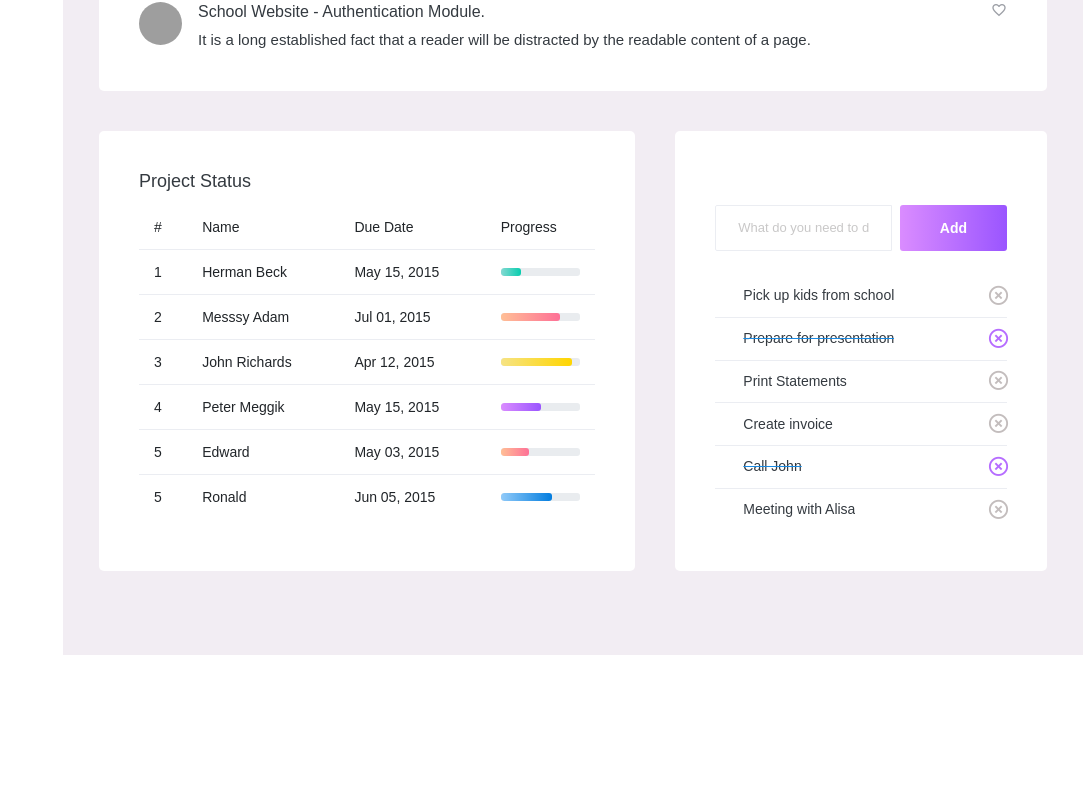
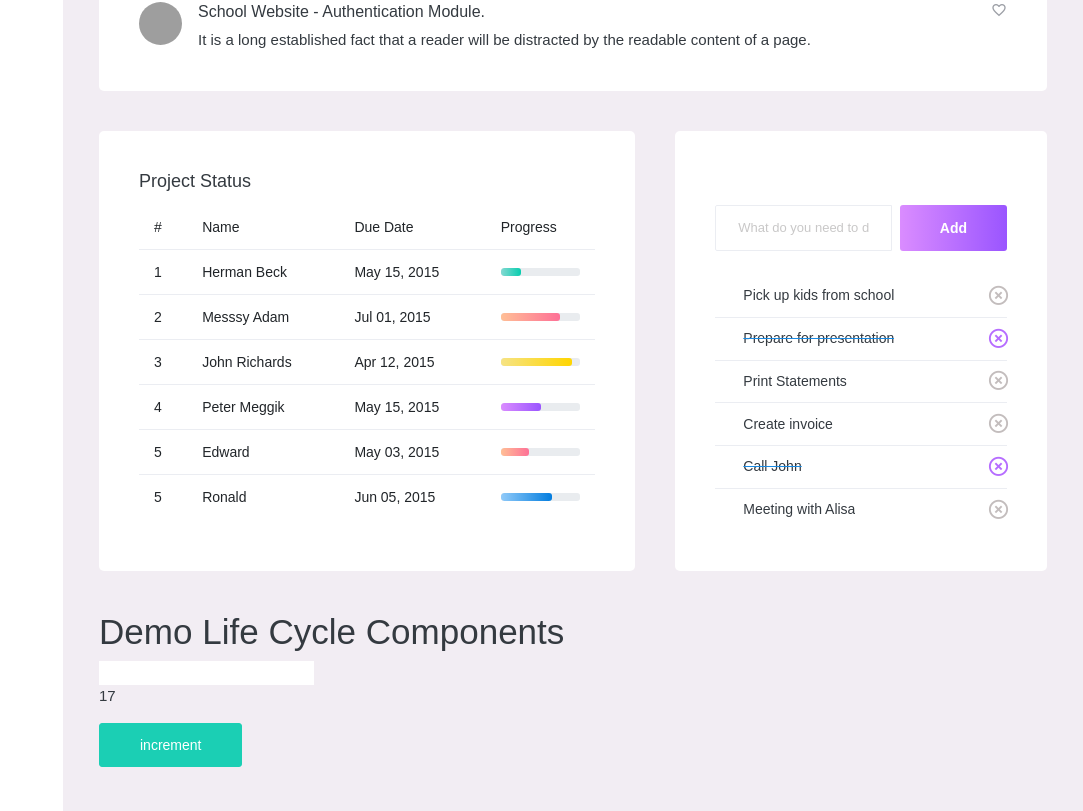
Before and after one commit to thanhbinh12i/learn-vuejs, a Vue app in the folder learn-vuex-form/: page / in a window 1280 px wide. Shown: the part 1533-2344 px from the top of the page, without its empty margins (197-1280 px from the left). Before the commit the page ends 2188 px from the top, so only its background shows below. Built offline with nearby package versions, Linux system fonts and the light colour scheme; grey boxes are pictures that could not be loaded; a web font is replaced by a local one.

Commit message:
[learn vuex] lifecycle

```diff
--- /dev/null
+++ b/learn-vuex-form/src/components/ChildLifeCycle.vue
@@ -0,0 +1,22 @@
+<template>
+  <h1>Child Life Cycle</h1>
+</template>
+
+<script>
+export default {
+  mounted() {
+    this.hello = setInterval(() => {
+      console.log("hello vuejs");
+    }, 1000);
+  },
+  beforeUnmount() {
+    clearInterval(this.hello);
+    console.log("beforeUnmount");
+  },
+  unmounted() {
+    console.log("unmounted");
+  },
+};
+</script>
+
+<style></style>
--- /dev/null
+++ b/learn-vuex-form/src/components/DemoLifeCycle.vue
@@ -0,0 +1,49 @@
+<template>
+  <div>
+    <h1>Demo Life Cycle Components</h1>
+    <input ref="myInput" type="text" />
+    <p>{{ count }}</p>
+    <button @click="handleIncrement" class="btn btn-success">increment</button>
+    <child-life-cycle v-if="count % 2 === 0"></child-life-cycle>
+  </div>
+</template>
+
+<script>
+import ChildLifeCycle from "./ChildLifeCycle.vue";
+export default {
+  components: { ChildLifeCycle },
+  data() {
+    return {
+      count: 0,
+    };
+  },
+  methods: {
+    handleIncrement() {
+      this.count++;
+    },
+  },
+  beforeCreate() {
+    console.log("beforeCreate", this.count);
+  },
+  created() {
+    console.log("created", this.count);
+    this.count = 17;
+  },
+  beforeMount() {
+    console.log("beforeMount", this.$refs.myInput);
+  },
+  mounted() {
+    console.log("mounted", this.$refs.myInput);
+    this.$refs.myInput.focus();
+  },
+  beforeUpdate() {
+    console.log("beforeUpdate");
+  },
+  updated() {
+    console.log("updated");
+  },
+};
+</script>
+
+<style>
+</style>
--- a/learn-vuex-form/src/components/TheDashboard.vue
+++ b/learn-vuex-form/src/components/TheDashboard.vue
@@ -334,6 +334,7 @@
         </div>
       </div>
     </div>
+    <demo-life-cycle></demo-life-cycle>
   </div>
 </template>
 
@@ -345,6 +346,7 @@ import img3 from "../assets/images/dashboard/img_3.jpg";
 import img4 from "../assets/images/dashboard/img_4.jpg";
 import face3 from "../assets/images/faces/face3.jpg";
 import TheUserManagement from "./TheUserManagement.vue";
+import DemoLifeCycle from "./DemoLifeCycle.vue";
 </script>
 
 <style></style>
```
